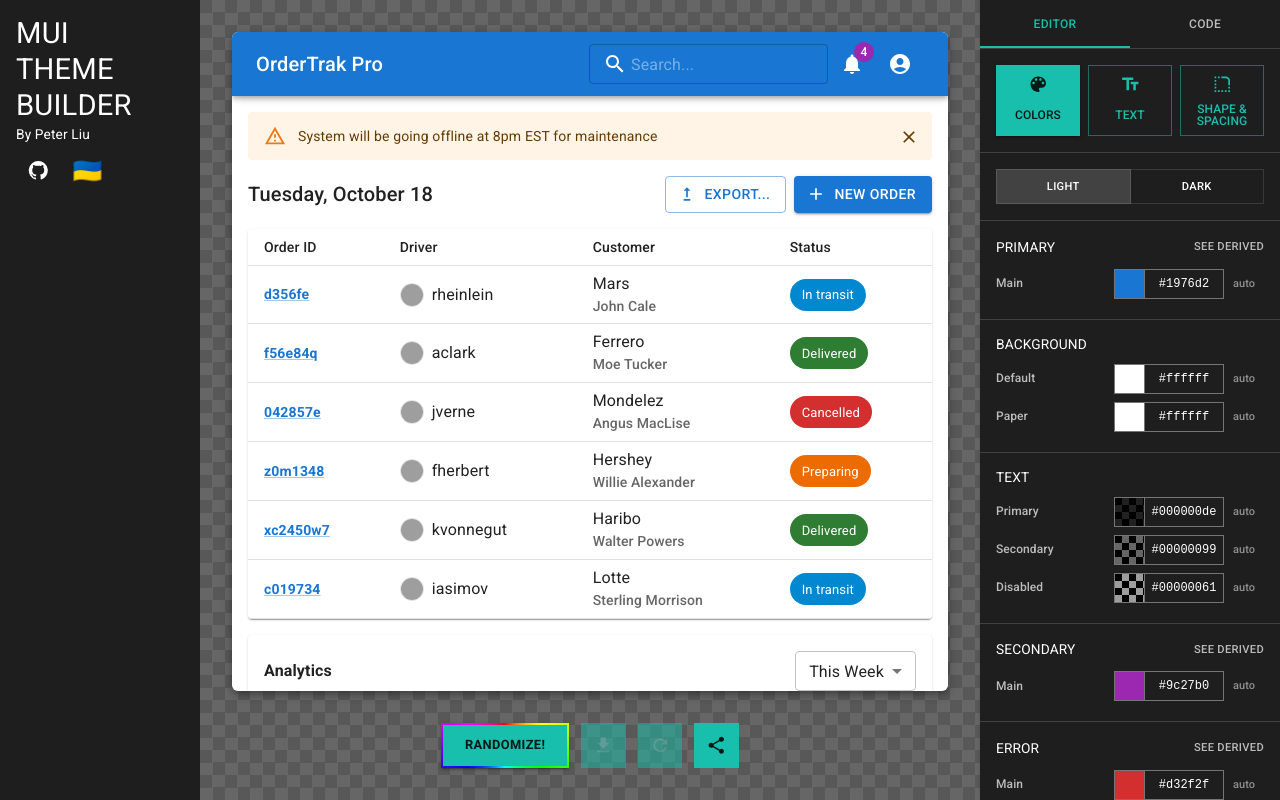
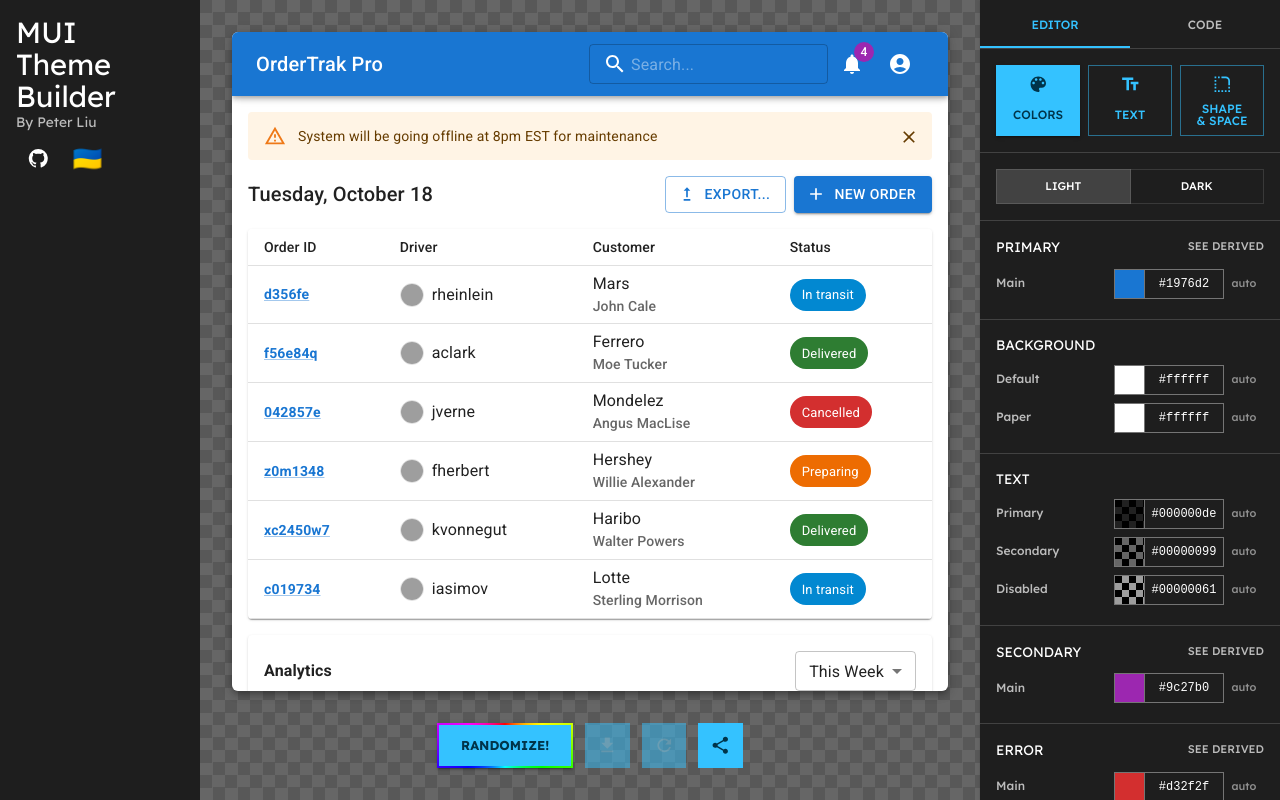
Before and after one commit to PeterTYLiu/mui-theme-builder, a React (Vite) app: page / in a window 1280 px wide. Built offline with nearby package versions, Linux system fonts and the light colour scheme; grey boxes are pictures that could not be loaded.

Commit message:
Theme improvements

```diff
--- a/index.html
+++ b/index.html
@@ -4,10 +4,11 @@
     <meta charset="UTF-8" />
     <link rel="icon" type="image/svg+xml" href="/vite.svg" />
     <meta name="viewport" content="width=device-width, initial-scale=1.0" />
-    <title>mui-themer</title>
+    <title>MUI Theme Builder</title>
     <link rel="preconnect" href="https://fonts.googleapis.com" />
     <link rel="preconnect" href="https://fonts.gstatic.com" crossorigin />
     <link rel="stylesheet" href="https://fonts.googleapis.com/css2?family=Roboto:wght@300;400;500;700&display=swap" />
+    <link rel="stylesheet" href="https://fonts.googleapis.com/css2?family=Lexend:wght@300;400;500;700&display=swap" />
   </head>
   <body>
     <div id="root"></div>
--- a/package.json
+++ b/package.json
@@ -23,7 +23,7 @@
   "devDependencies": {
     "@eslint/js": "^9.39.1",
     "@types/lodash": "^4.17.23",
-    "@types/node": "^24.10.1",
+    "@types/node": "^24.10.13",
     "@types/react": "^19.2.14",
     "@types/react-dom": "^19.2.3",
     "@vitejs/plugin-react-swc": "^4.2.2",
--- a/src/components/EditorPanel/EditorPanel.tsx
+++ b/src/components/EditorPanel/EditorPanel.tsx
@@ -6,11 +6,11 @@ import { PaletteEditor } from "../PaletteEditor/PaletteEditor";
 import { ShapeEditor } from "../ShapeEditor/ShapeEditor";
 import { TextEditor } from "../TextEditor.tsx/TextEditor";
 
-type Section = "colors" | "text" | "shape & spacing";
+type Section = "colors" | "text" | "shape & space";
 const BUTTON_DATA: { name: Section; icon: ReactNode }[] = [
   { name: "colors", icon: <ColorLens /> },
   { name: "text", icon: <TextFields /> },
-  { name: "shape & spacing", icon: <RoundedCorner /> },
+  { name: "shape & space", icon: <RoundedCorner /> },
 ];
 
 export const EditorPanel = () => {
@@ -49,7 +49,7 @@ export const EditorPanel = () => {
         <Activity mode={section === "colors" ? "visible" : "hidden"}>
           <PaletteEditor />
         </Activity>
-        <Activity mode={section === "shape & spacing" ? "visible" : "hidden"}>
+        <Activity mode={section === "shape & space" ? "visible" : "hidden"}>
           <ShapeEditor />
         </Activity>
         <Activity mode={section === "text" ? "visible" : "hidden"}>
--- a/src/components/InfoPanel/InfoPanel.tsx
+++ b/src/components/InfoPanel/InfoPanel.tsx
@@ -10,14 +10,14 @@ export const InfoPanel = () => {
         p: 2,
       }}
     >
-      <Typography variant="h4">
+      <Typography variant="h4" sx={{ lineHeight: 1.1 }}>
         MUI
         <br />
-        THEME
+        Theme
         <br />
-        BUILDER
+        Builder
       </Typography>
-      <Typography>By Peter Liu</Typography>
+      <Typography color="textSecondary">By Peter Liu</Typography>
       <Tooltip title="Github">
         <IconButton size="large" href="https://github.com/PeterTYLiu/mui-theme-builder" target="_blank">
           <GitHub fontSize="medium" />
--- a/src/components/TextEditor.tsx/TextEditor.tsx
+++ b/src/components/TextEditor.tsx/TextEditor.tsx
@@ -64,6 +64,15 @@ export const EXAMPLE_GOOGLE_FONTS = [
   "Lexend",
   "Marcellus",
   "Tenor Sans",
+  "Dosis",
+  "Sora",
+  "Fredoka",
+  "Play",
+  "Geologica",
+  "League Spartan",
+  "Geist Mono",
+  "SUSE",
+  "Overlock",
 ];
 
 const LOWER_CASE_FONTS = [DEFAULT_FONT, "", ...WEB_SAFE_FONTS].map((font) => font.toLowerCase());
@@ -153,7 +162,7 @@ export const TextEditor = () => {
         </FormHelperText>
         {isGoogleFont && (
           <>
-            <Typography sx={{ mt: 2, mb: 0.5 }}>
+            <Typography variant="subtitle2" sx={{ mt: 2, mb: 0.5 }}>
               <Link component="button" onClick={copyCodeBlock}>
                 Copy this snippet
               </Link>{" "}
@@ -174,7 +183,7 @@ export const TextEditor = () => {
                 bgcolor: "background.default",
               }}
             >
-              {`<!-- Paste into <head> -->`}
+              <span style={{ color: "#52c824" }}>{`<!-- Paste into <head> -->`}</span>
               <br />
               {`<link rel="preconnect" href="https://fonts.googleapis.com" />`}
               <br />
@@ -189,7 +198,7 @@ export const TextEditor = () => {
         title="Font Weights"
         actions={
           <ButtonGroup size="small" color="secondary">
-            <Tooltip title="Decrease size">
+            <Tooltip title="Decrease weight">
               <Button
                 disabled={isLowestWeight}
                 onClick={() => {
@@ -205,7 +214,7 @@ export const TextEditor = () => {
                 <Remove />
               </Button>
             </Tooltip>
-            <Tooltip title="Increase size">
+            <Tooltip title="Increase weight">
               <Button
                 disabled={isHighestWeight}
                 onClick={() => {
--- a/src/main.tsx
+++ b/src/main.tsx
@@ -8,15 +8,20 @@ createRoot(document.getElementById("root")!).render(
   <StrictMode>
     <ThemeProvider
       theme={createTheme({
+        cssVariables: true,
         palette: {
           mode: "dark",
-          primary: { main: "#17bfac" },
+          primary: { main: "#34c2ff", contrastText: "#00344a" },
           secondary: { main: "#BBB" },
         },
         shape: { borderRadius: 0 },
-        typography: { fontSize: 12 },
+        typography: { fontSize: 12, fontFamily: "Lexend" },
         components: {
-          MuiButtonBase: { defaultProps: { disableRipple: true } },
+          MuiButtonBase: {
+            defaultProps: { disableRipple: true, disableTouchRipple: true },
+            styleOverrides: { root: { ":focus-visible": { outline: "2px solid var(--mui-palette-primary-dark)" } } },
+          },
+          MuiButtonGroup: { defaultProps: { disableRipple: true } },
           MuiToggleButtonGroup: { defaultProps: { size: "small" } },
           MuiTooltip: { defaultProps: { placement: "top" }, styleOverrides: { tooltip: { fontSize: "13px" } } },
         },
```
Also changed, not shown: 1 other file (tests, documents, lock files or other folders).
